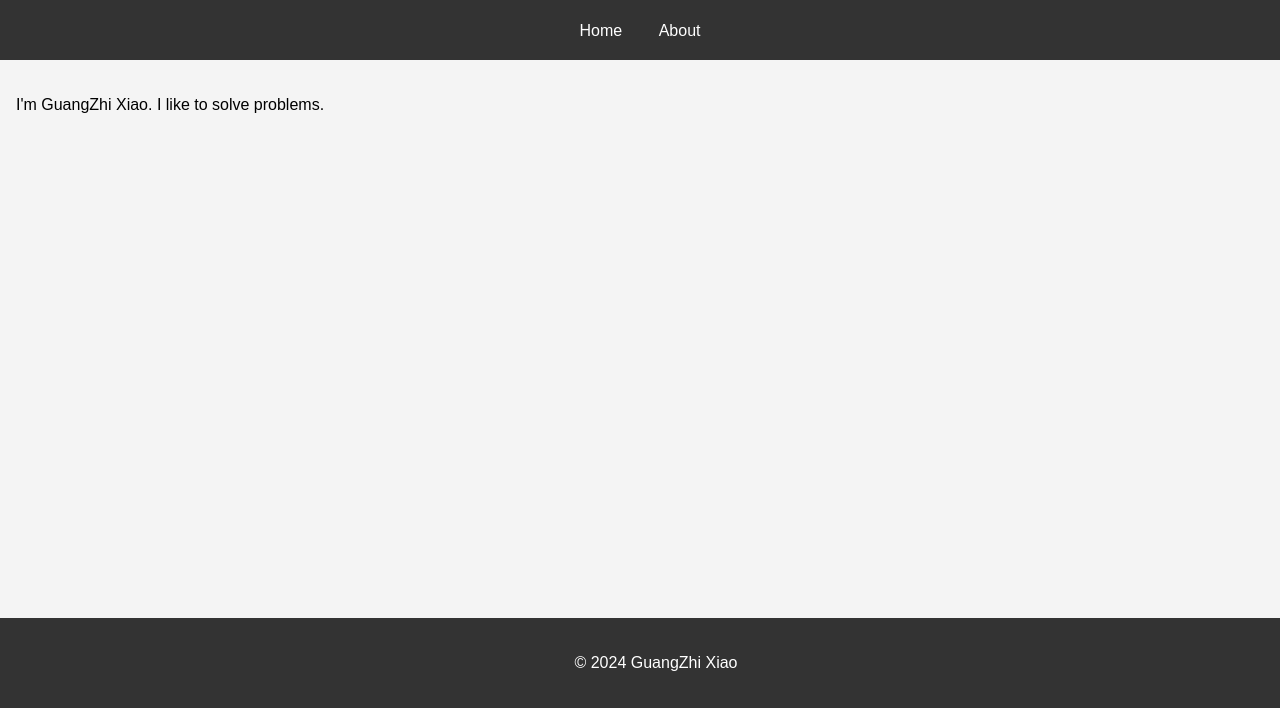
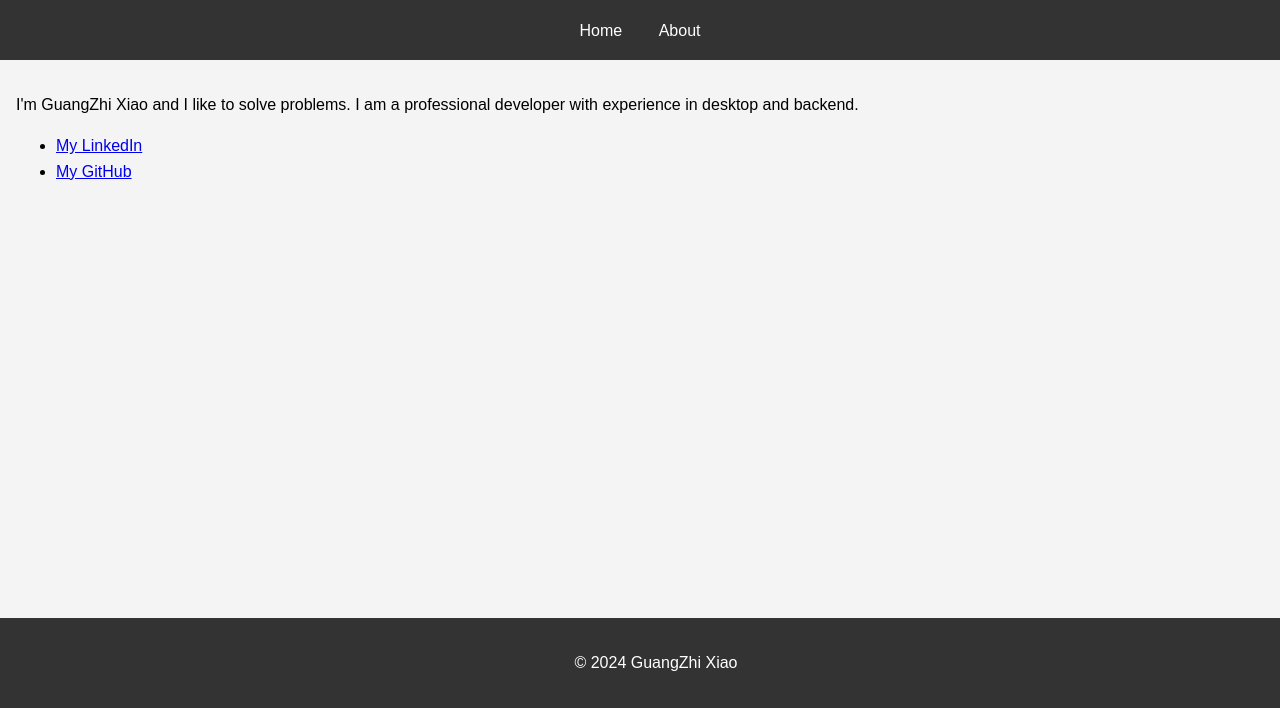
Before and after one commit to xiaogz/xiaogz.github.io, a website: page about.html in a window 1280 px wide. Shown: the part 92-800 px from the top of the page. Drawn offline with Linux system fonts and the light colour scheme.

Commit message:
Polish up about page

```diff
--- a/about.html
+++ b/about.html
@@ -15,7 +15,11 @@
         </nav>
     </header>
     <main>
-        <p>I'm GuangZhi Xiao. I like to solve problems.</p>
+        <p>I'm GuangZhi Xiao and I like to solve problems. I am a professional developer with experience in desktop and backend.<br></p>
+        <ul>
+            <li><a href="https://www.linkedin.com/in/xiaogz">My LinkedIn</a></li>
+            <li><a href="https://github.com/xiaogz">My GitHub</a></li>
+        </ul>
     </main>
     <footer>
         <p>&copy; 2024 GuangZhi Xiao</p>
```
